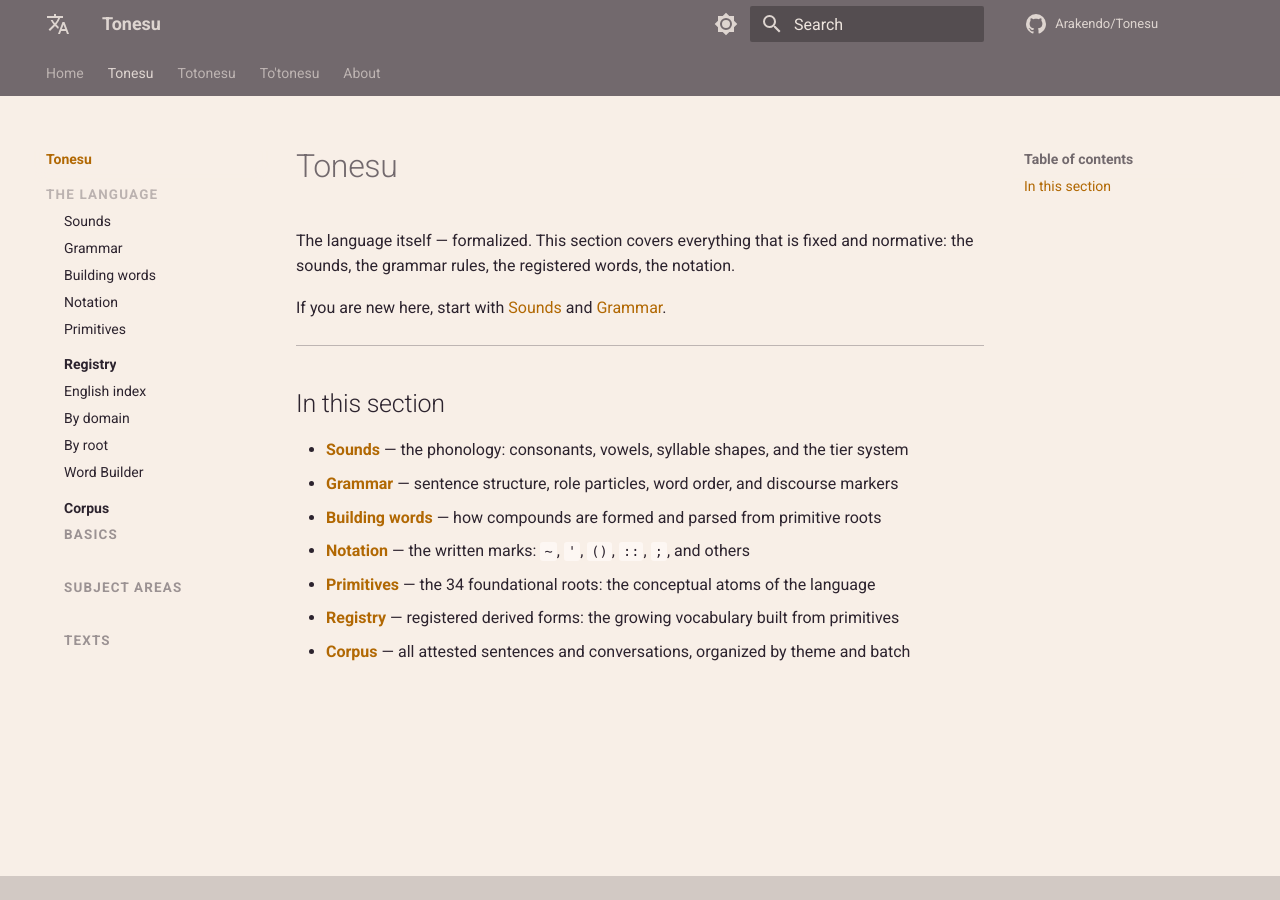
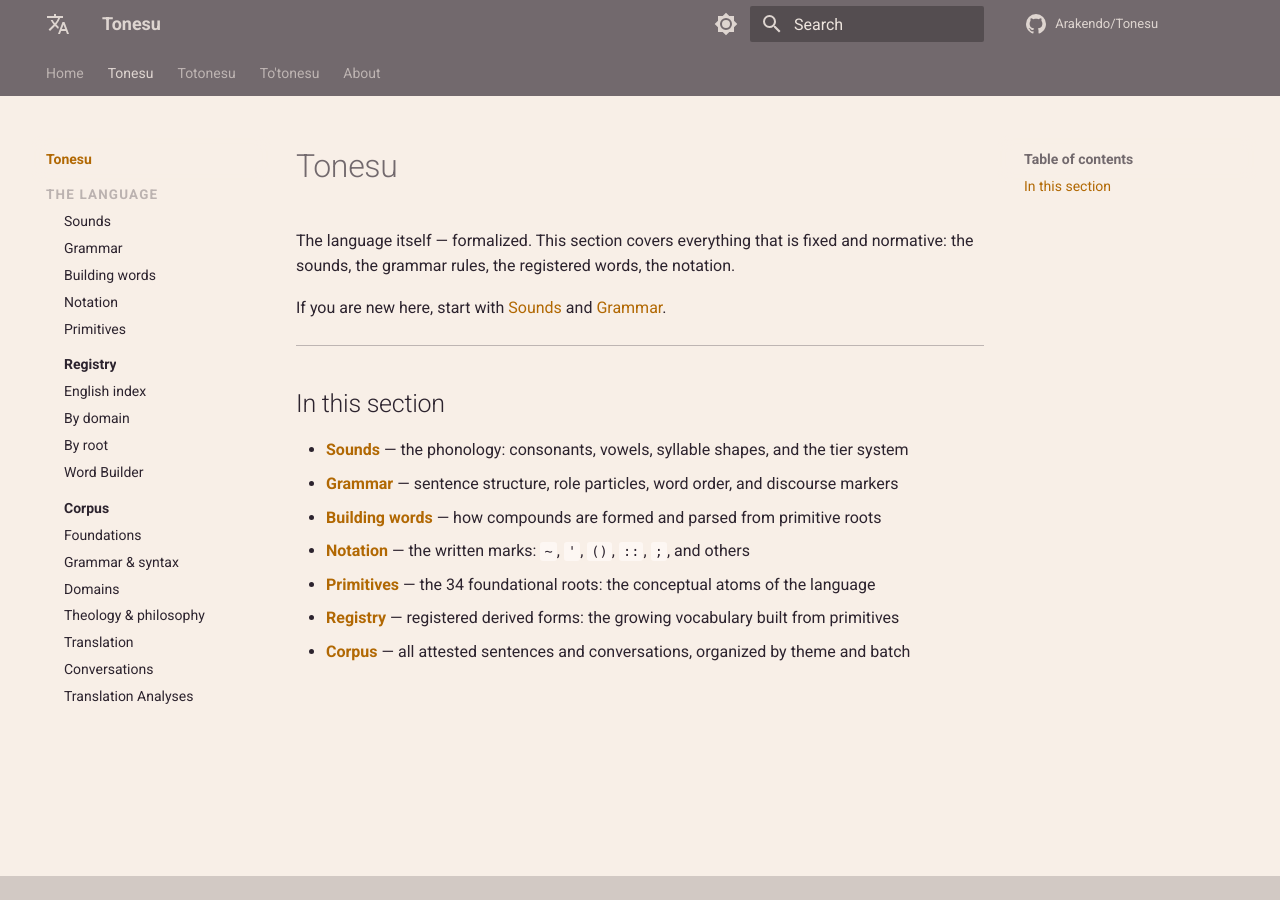
Before and after one commit to Arakendo/Tonesu, an MkDocs documentation site: the page built from www/docs/tonesu/index.md, in a window 1280 px wide. Built offline with MkDocs 1.6.1 and Material for MkDocs 9.7.7, drawn with Linux system fonts in a browser that asks for light colours; comment, search, counter and statistics services are not loaded.

Commit message:
nav: revert Corpus to flat, remove broken level-2 CSS, fix about table header, add sidebar no-scroll

```diff
--- a/mkdocs.yml
+++ b/mkdocs.yml
@@ -65,16 +65,13 @@ nav:
       - Word Builder: tonesu/builder.md
     - Corpus:
       - tonesu/corpus/index.md
-      - Basics:
-        - Foundations: tonesu/corpus/foundations/index.md
-        - Grammar & syntax: tonesu/corpus/grammar/index.md
-      - Subject areas:
-        - Domains: tonesu/corpus/domains/index.md
-        - Theology & philosophy: tonesu/corpus/theology/index.md
-      - Texts:
-        - Translation: tonesu/corpus/translation/index.md
-        - Conversations: tonesu/corpus/conversations/index.md
-        - Translation Analyses: tonesu/corpus/translations/index.md
+      - Foundations: tonesu/corpus/foundations/index.md
+      - Grammar & syntax: tonesu/corpus/grammar/index.md
+      - Domains: tonesu/corpus/domains/index.md
+      - Theology & philosophy: tonesu/corpus/theology/index.md
+      - Translation: tonesu/corpus/translation/index.md
+      - Conversations: tonesu/corpus/conversations/index.md
+      - Translation Analyses: tonesu/corpus/translations/index.md
   - Totonesu:
     - totonesu/index.md
     - Practical:
--- a/www/docs/overrides/css/extra.css
+++ b/www/docs/overrides/css/extra.css
@@ -231,37 +231,6 @@ html .md-typeset__table table {
   max-height: none !important;
 }
 
-/*
- * navigation.indexes promotes the first index.md child of a section into
- * its landing page, rendering the header as an <a> inside a
- * .md-nav__container div instead of a plain <label>. This affects
- * Corpus sub-groups (Basics, Subject areas, Texts) which live inside a
- * data-md-level="2" nav. We want them to look and behave identically to
- * the pure-label groups — not clickable.
- */
-.md-nav[data-md-level="2"] .md-nav__item--nested > .md-nav__container > a.md-nav__link {
-  pointer-events: none;
-  cursor: default;
-  font-size: .67rem;
-  font-weight: 700;
-  letter-spacing: .09em;
-  text-transform: uppercase;
-  opacity: .45;
-  color: currentColor !important;
-  text-decoration: none !important;
-}
-
-/* Hide the arrow on container-style sub-group headers */
-.md-nav[data-md-level="2"] .md-nav__item--nested > .md-nav__container > label .md-nav__icon {
-  display: none;
-}
-
-/* Force container-style sub-groups to stay expanded */
-.md-nav[data-md-level="2"] .md-nav__item--nested > .md-nav__container ~ .md-nav {
-  display: block !important;
-  max-height: none !important;
-}
-
 /* The top-of-sidebar section title (back-link) uses .md-nav__title, not
    a <label>, so the rule above does not affect it. */
 
@@ -272,6 +241,13 @@ html .md-typeset__table table {
  */
 .md-nav__list .md-nav__list a.md-nav__link {
   padding-left: .9rem;
+}
+
+/* Let the nav sidebar expand to full content height — no internal scroll */
+.md-sidebar__scrollwrap {
+  overflow-y: visible !important;
+  height: auto !important;
+  max-height: none !important;
 }
 
 /* ── DataTables filter input ─────────────────────────────── */
```
Also changed, not shown: www/docs/about.md (+1 -1 lines).
